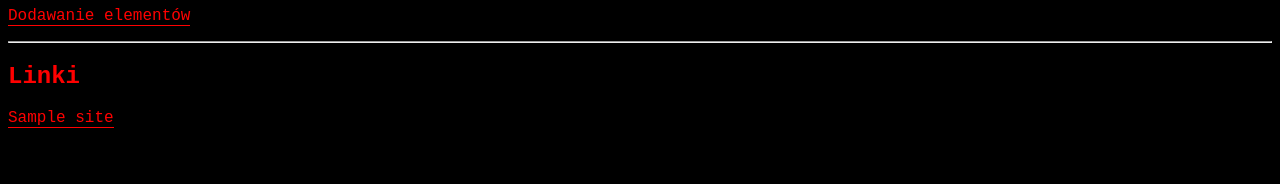
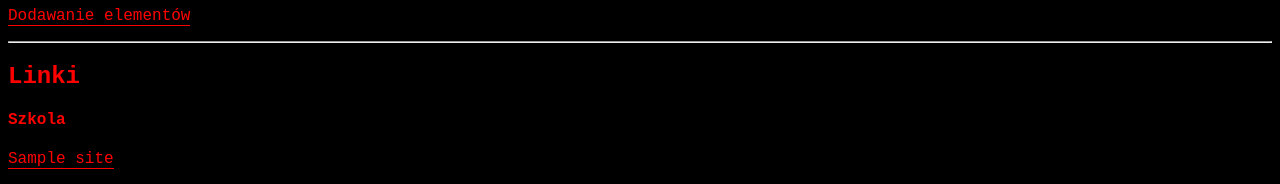
Before and after one commit to JanJon5000/OJJJ, a Django app: page /index in a window 1280 px wide. Shown: the part 1420-1604 px from the top of the page. Before the commit the page ends 1563 px from the top, so only its background shows below. Run offline with Django 4.2, Linux system fonts and the light colour scheme; the first user in the database is signed in; tables that the repository leaves empty hold one stand-in row (Sample ...); some web fonts are replaced.

Commit message:
icon ,static files, categories

```diff
--- a/blok/models.py
+++ b/blok/models.py
@@ -1,10 +1,19 @@
 from django.db import models
 from django.utils import timezone
+from django import forms
+
 
 
 class Site(models.Model):
     URL_link = models.URLField()
     name = models.TextField()
+    PossibleTags = (
+        ("Szkola", "Szkola"),
+        ("Osobiste", 'Osobiste'),
+        ("Inne", "Inne")
+    )
+
+    tag = models.CharField(choices=PossibleTags, default="Szkola", max_length=10)
 
     def __str__(self):
         return self.name
--- a/blok/templates/blok/index.html
+++ b/blok/templates/blok/index.html
@@ -6,6 +6,9 @@
         <link rel="preconnect" href="https://fonts.gstatic.com">
         <link href="https://fonts.googleapis.com/css2?family=Germania+One&display=swap" rel="stylesheet">
         <script src="https://code.jquery.com/jquery-3.6.0.min.js"></script>
+
+
+        <link rel="icon" href="{% static '/OJJJ-favicon.ico' %}" type="image/x-icon">
 
         <link rel="stylesheet" href="{% static 'css/style.css' %}">
     </head>
@@ -44,11 +47,16 @@
         <hr style="color: red;">
         <div><h2>Linki</h2></div>
 
-            {% for site in sites %}
-                <div>
-                    <p><a target="_blank" href="{{site.URL_link}}">{{ site.name }}</a></p>
-                </div>
-            {% endfor %}
+        {% regroup sites by tag as site_groups %}
+
+            {% for site_group in site_groups %}
+                <h4>{{ site_group.grouper }}</h4>
+                    {% for site in site_group.list %}
+                        <div>
+                            <p><a target="_blank" href="{{ site.URL_link }}">{{ site.name }}</a></p>
+                        </div>
+                    {% endfor %}
+        {% endfor %}
 
     </body>
 </html>
--- a/blok/templates/registration/login.html
+++ b/blok/templates/registration/login.html
@@ -4,6 +4,8 @@
 <head>
     <link rel="preconnect" href="https://fonts.gstatic.com">
     <link href="https://fonts.googleapis.com/css2?family=Germania+One&display=swap" rel="stylesheet">
+
+    <link rel="icon" href="{% static '/OJJJ-favicon.ico' %}" type="image/x-icon">
 
     <link rel="stylesheet" type="text/css" href="{% static 'login/style.css' %}">
     <meta charset="UTF-8">
```
Also changed, not shown: blok/migrations/0006_site_tag.py (added), blok/static/OJJJ-favicon.ico (added), 1 other file.
